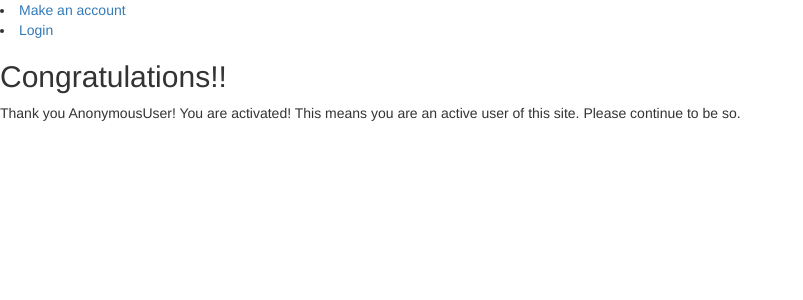
After one commit to hcodydibble/django-imager, a Django app: template django_imager/templates/registration/activation_complete.html in a window 1280 px wide. The commit adds this page. Shown: the top 300 px of the page, without its empty margins (0-803 px from the left). Run offline with Django 3.2, Linux system fonts and the light colour scheme; the template is opened without the code that fills it, so the values that code supplies are empty; some libraries are stand-ins or nearby versions.

Commit message:
user gets added and activated

```diff
--- a/django_imager/settings.py
+++ b/django_imager/settings.py
@@ -74,6 +74,9 @@ TEMPLATES = [
 WSGI_APPLICATION = 'django_imager.wsgi.application'
 
 ACCOUNT_ACTIVATION_DAYS = 2
+
+EMAIL_BACKEND = 'django.core.mail.backends.console.EmailBackend'
+
 # Database
 # https://docs.djangoproject.com/en/1.11/ref/settings/#databases
 
--- a/django_imager/templates/django_imager/base.html
+++ b/django_imager/templates/django_imager/base.html
@@ -8,11 +8,11 @@
 </head>
 <body>
     <nav>
-        <ul>
-            <li>Make an account</li>
+        <a>
             {% if request.user.is_authenticated %}
             <li><a href="{% url 'logout' %}">Logout</li></a>
             {% else %}
+            <li><a href="{% url 'registration_register' %}">Make an account</li></a>
             <li><a href="{% url 'login' %}">Login</li></a>
             {% endif %}
         </ul>
--- /dev/null
+++ b/django_imager/templates/registration/activation_complete.html
@@ -0,0 +1,9 @@
+{% extends 'django_imager/base.html' %}
+
+{% block title %}Hooray!{% endblock %}
+
+{% block content %}
+  <h2>Congratulations!!</h2>
+
+  <p>Thank you {{ user }}! You are activated! This means you are an active user of this site. Please continue to be so.</p>
+{% endblock %}
--- a/django_imager/templates/registration/activation_email.txt
+++ b/django_imager/templates/registration/activation_email.txt
@@ -1,3 +1,8 @@
+{% autoescape off %}
 Dear {{ user }},
 
 You recently registered at {{ site }}.
+To activate your account click on the following link:
+
+http://{{ site }}{% url 'registration_activate' activation_key=activation_key %}
+{% endautoescape %}
--- a/django_imager/urls.py
+++ b/django_imager/urls.py
@@ -16,14 +16,12 @@ Including another URLconf
 from django.conf.urls import include, url
 from django.contrib import admin
 from django.contrib.auth import views as auth_views
-from django_imager.views import home_view, register_complete
+from django_imager.views import home_view
 
 urlpatterns = [
     url(r'^admin/', admin.site.urls),
     url(r'^$', home_view, name='home'),
-    # url(r'^complete/', register_complete, name='complete'),
     url(r'^login/', auth_views.login, name='login'),
     url(r'^logout/', auth_views.logout, {'next_page': '/'}, name='logout'),
-    # url(r'^register/', auth_views.registration, {'next_page': 'complete'}, name='register'),
     url(r'^accounts/', include('registration.backends.hmac.urls')),
 ]
```
